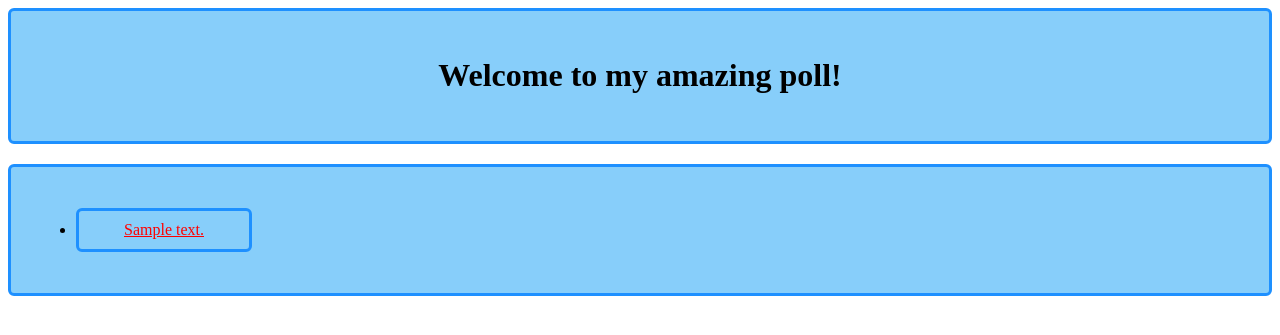
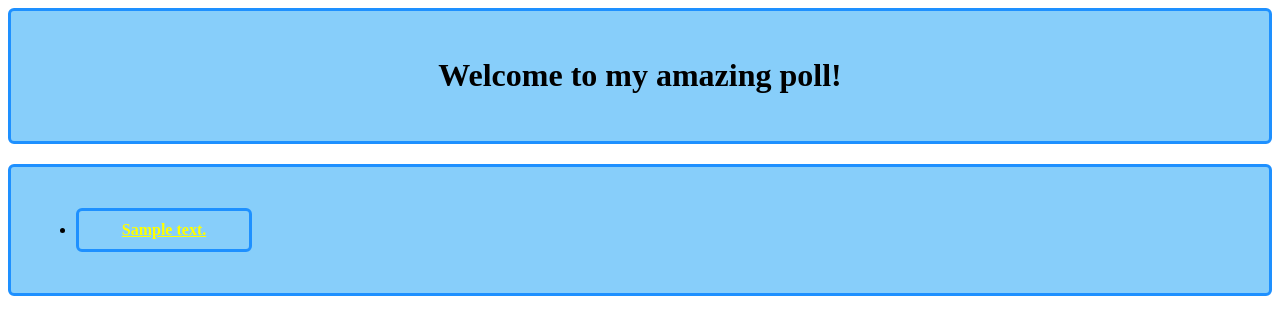
Before and after one commit to nanaasiedu/django-polls, a Django app: page /polls/ in a window 1280 px wide. Shown: the top 335 px of the page. Run offline with Django 3.2, Linux system fonts and the light colour scheme; tables that the repository leaves empty hold one stand-in row (values such as "Sample post").

Commit message:
Change text to yellow and make it bold

```diff
--- a/polls/static/polls/style.css
+++ b/polls/static/polls/style.css
@@ -1,5 +1,6 @@
 li a {
-    color: red;
+    color: yellow;
+    font-weight: bold;
 }
 
 .body {
```
